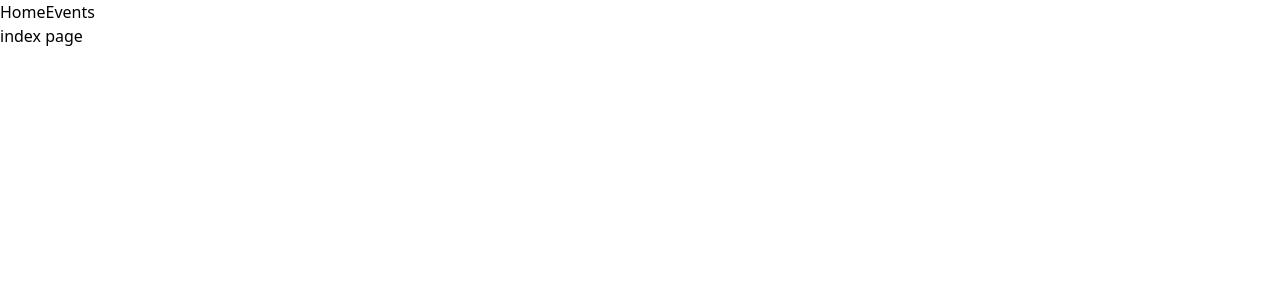
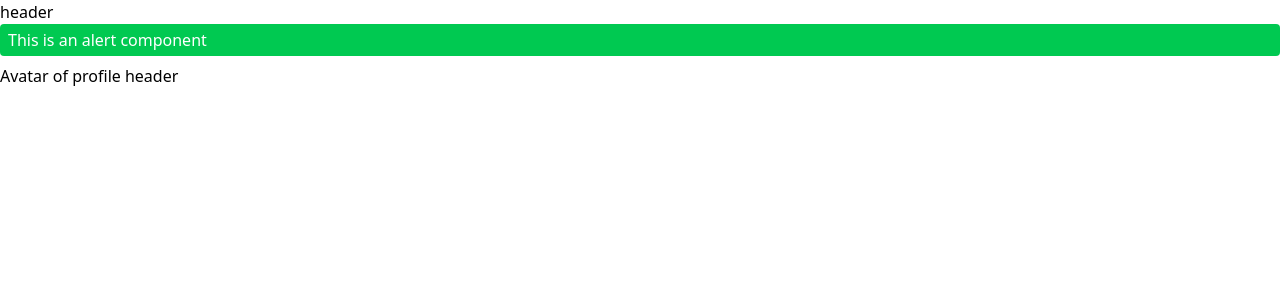
Before and after one commit to Miguelkarma/nuxt-training, a Nuxt app: page / in a window 1280 px wide. Shown: the top 300 px of the page. Built offline with nearby package versions, Linux system fonts and the light colour scheme.

Commit message:
components

```diff
--- a/app/app.vue
+++ b/app/app.vue
@@ -1,14 +1,7 @@
 <template>
   <div>
     <NuxtLayout>
-      <header>
-        <ul>
-          <li>
-            <NuxtLink to="/">Home</NuxtLink>
-            <NuxtLink to="/events">Events</NuxtLink>
-          </li>
-        </ul>
-      </header>
+      <Header />
       <NuxtPage />
     </NuxtLayout>
   </div>
--- /dev/null
+++ b/app/components/Alert.vue
@@ -0,0 +1,6 @@
+<script setup></script>
+<template>
+  <div class="Alert bg-green-500 rounded px-2 py-1 text-white mb-2">
+    This is an alert component
+  </div>
+</template>
--- /dev/null
+++ b/app/components/Header.vue
@@ -0,0 +1,3 @@
+<template>
+  <div class="Header">header</div>
+</template>
--- /dev/null
+++ b/app/components/Profile/Header/Avatar.vue
@@ -0,0 +1,3 @@
+<template>
+  <div class="ProfileHeaderAvatar">Avatar of profile header</div>
+</template>
--- /dev/null
+++ b/app/components/Profile/Header/index.vue
@@ -0,0 +1,4 @@
+<template>
+  profile header
+  <ProfileHeaderAvatar />
+</template>
--- /dev/null
+++ b/app/components/Profile/index.vue
@@ -0,0 +1,4 @@
+<script setup></script>
+<template>
+  <div><ProfileHeader /></div>
+</template>
--- a/app/pages/index.vue
+++ b/app/pages/index.vue
@@ -1,3 +1,6 @@
 <template>
-  <div>index page</div>
+  <div class="Main">
+    <Alert />
+    <ProfileHeaderAvatar />
+  </div>
 </template>
```
